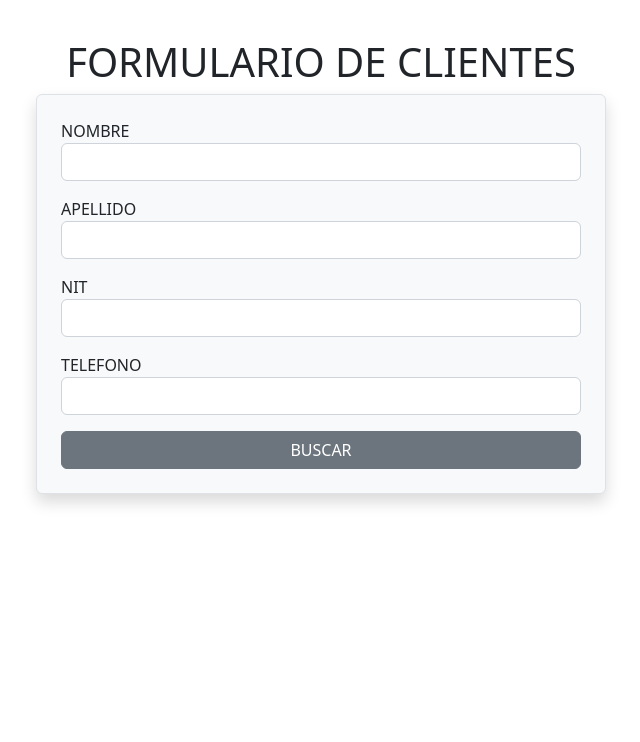
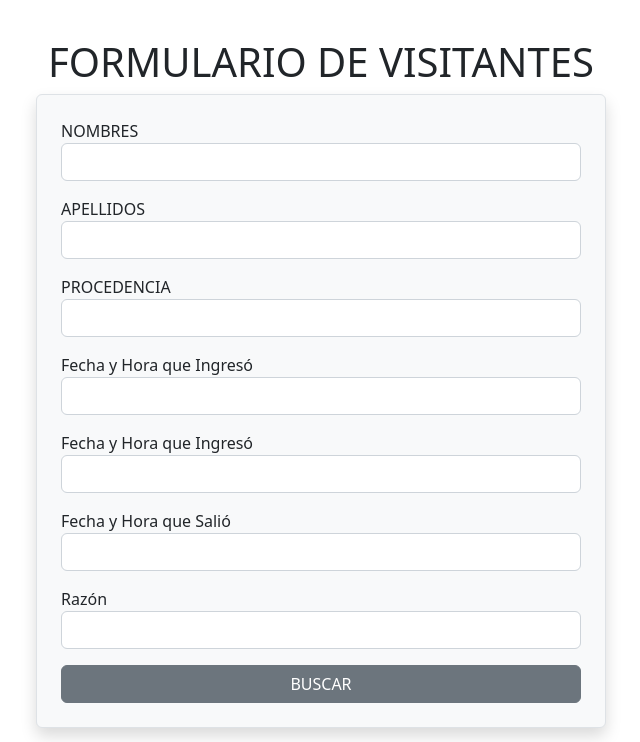
Before and after one commit to Frankd11366/examen_parcial_ING_SOFT, a PHP site: page /buscar.php in a window 1280 px wide. Shown: the part 58-800 px from the top of the page, without its empty margins (319-959 px from the left). Run offline with PHP 8.4, Linux system fonts and the light colour scheme.

Commit message:
formulario BUSCAR

```diff
--- a/vistas/visitantes/buscar.php
+++ b/vistas/visitantes/buscar.php
@@ -2,36 +2,54 @@
 
 include_once '../../vistas/templates/header.php'; ?>
 
-<h1 class="text-center">FORMULARIO DE CLIENTES</h1>
+<h1 class="text-center">FORMULARIO DE VISITANTES</h1>
 <div class="row justify-content-center">
-    <form action="/TAREA_INSERT_SELECT/controladores/clientes/guardar.php" method="POST" class="border bg-light shadow rounded p-4 col-lg-6">
+    <form action="/controladores/visitantes/guardar.php" method="POST" class="border bg-light shadow rounded p-4 col-lg-6">
         <div class="row mb-3">
             <div class="col">
-                <label for="cli_nombre">NOMBRE</label>
-                <input type="text" name="cli_nombre" id="cli_nombre" class="form-control" required>
+                <label for="vis_nombres">NOMBRES</label>
+                <input type="text" name="vis_nombres" id="vis_nombres" class="form-control" required>
             </div>
         </div>
         <div class="row mb-3">
             <div class="col">
-                <label for="cli_apellido">APELLIDO</label>
-                <input type="text" name="cli_apellido" id="cli_apellido" class="form-control" required>
+                <label for="vis_apellidos">APELLIDOS</label>
+                <input type="text" name="vis_apellidos" id="vis_apellidos" class="form-control" required>
             </div>
         </div>
         <div class="row mb-3">
             <div class="col">
-                <label for="cli_nit">NIT</label>
-                <input type="number" name="cli_nit" id="cli_nit" class="form-control" required>
+                <label for="vis_procedencia">PROCEDENCIA</label>
+                <input type="text" name="vis_procedencia" id="vis_procedencia" class="form-control" required>
             </div>
         </div>
         <div class="row mb-3">
             <div class="col">
-                <label for="cli_telefono">TELEFONO</label>
-                <input type="number" name="cli_telefono" id="cli_telefono" class="form-control" required>
+                <label for="vis_fecha_ingreso">Fecha y Hora que Ingresó</label>
+                <input type="text" name="vis_fecha_ingreso" id="vis_fecha_ingreso" class="form-control" required>
+            </div>
+        </div>
+        <div class="row mb-3">
+            <div class="col">
+                <label for="vis_fecha_ingreso">Fecha y Hora que Ingresó</label>
+                <input type="text" name="vis_fecha_ingreso" id="vis_fecha_ingreso" class="form-control" required>
+            </div>
+        </div>
+        <div class="row mb-3">
+            <div class="col">
+                <label for="vis_fecha_salio">Fecha y Hora que Salió</label>
+                <input type="text" name="vis_fecha_salio" id="vis_fecha_salio" class="form-control" required>
+            </div>
+        </div>
+        <div class="row mb-3">
+            <div class="col">
+                <label for="vis_razon">Razón</label>
+                <input type="text" name="vis_razon" id="vis_razon" class="form-control" required>
             </div>
         </div>
         <div class="row">
             <div class="col">
-                <a href="../../controladores/clientes/buscar.php" class="btn btn-secondary w-100">BUSCAR</a>
+                <a href="../../controladores/visitantes/buscar.php" class="btn btn-secondary w-100">BUSCAR</a>
             </div>
         </div>
     </form>
```
